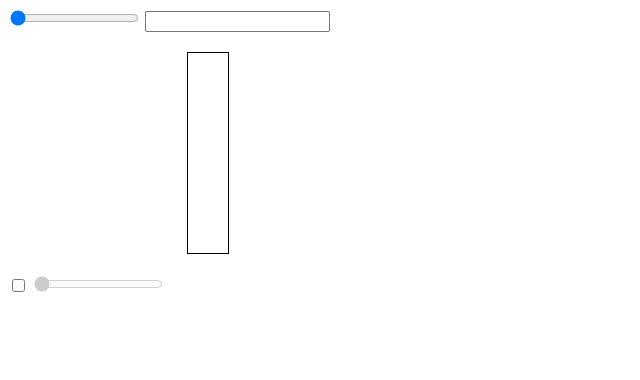
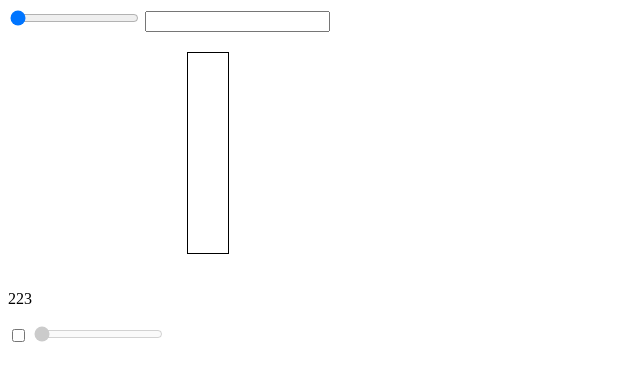
Before and after one commit to lockeykey/first-tree-privat-, a plain HTML site: page index.html in a window 1280 px wide. Shown: the whole page, without its empty margins (0-640 px from the left). Drawn offline with Linux system fonts and the light colour scheme.

Commit message:
1preprod

```diff
--- a/index.html
+++ b/index.html
@@ -24,7 +24,7 @@
         </div>
 
     </div>
-
+    <p>223</p>
     <div>
         <span id="result"></span>
     </div>
```
